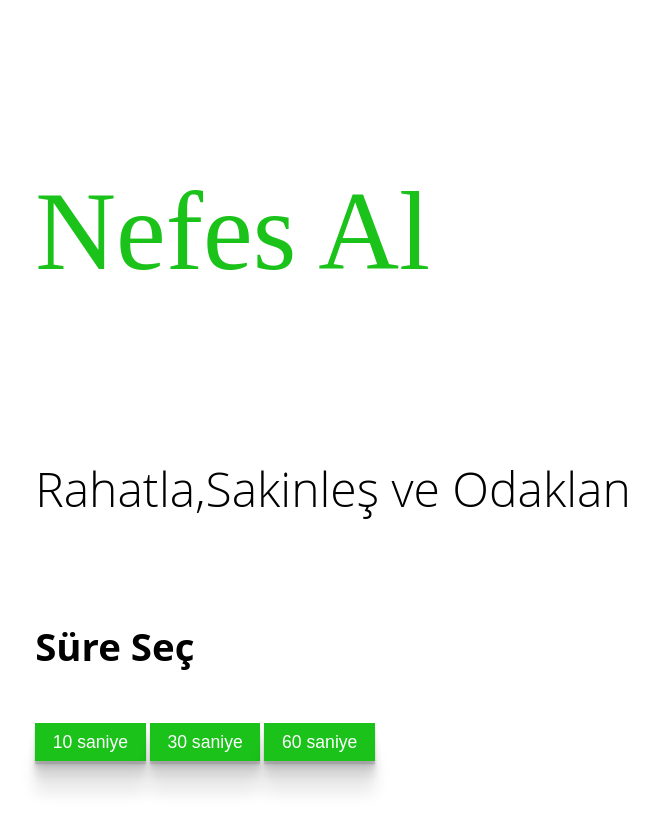
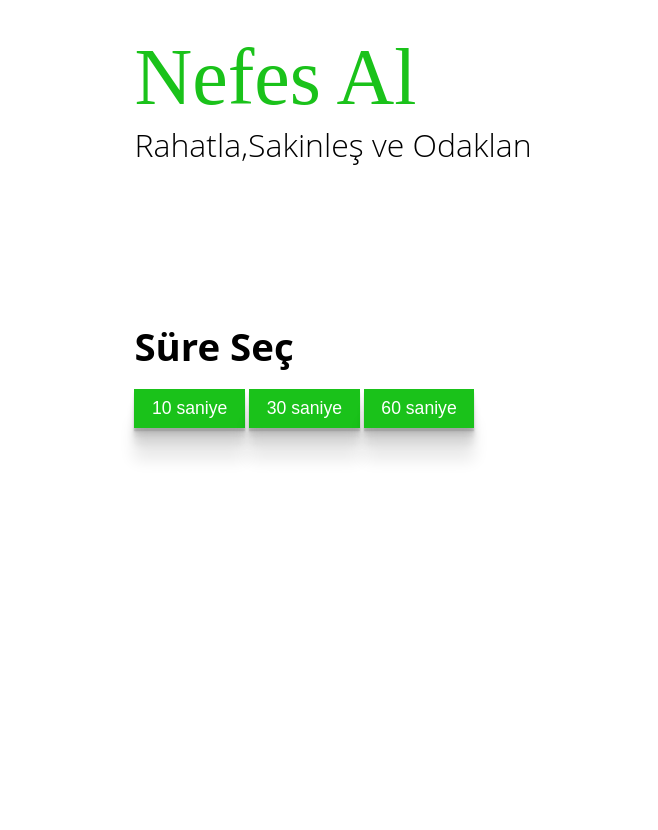
Before and after one commit to onurcetindere/Breathing-App, a plain HTML site: page index.html in a window 1280 px wide. Shown: the whole page, without its empty margins (307-965 px from the left). Drawn offline with Linux system fonts and the light colour scheme; a web font is replaced by a local one.

Commit message:
major bug fixed

```diff
--- a/index.css
+++ b/index.css
@@ -4,18 +4,24 @@ body{
 }
 .h1{
     font-family:'Rubik Maze';
-    font-size:7rem;
+    font-size:5rem;
     color: rgb(26, 194, 26);
+    margin:0;
 }
 .h2{
-
-    font-size:3rem;
+    margin:0;
+    font-size:2rem;
     font-weight:300 ;
 
 }
 h4{
     font-size:2.4rem;
+    margin:0;
+    padding-top:4em;
 
+}
+.card-button{
+    margin-top:1em;
 }
 .main{
     height:50rem;
@@ -23,7 +29,8 @@ h4{
 .main{
     display:flex;
     justify-content: center;
-    align-items: center;
+    align-items: flex-start;
+    margin-top:2em;
 }
 .container{
     display:flex;
```
